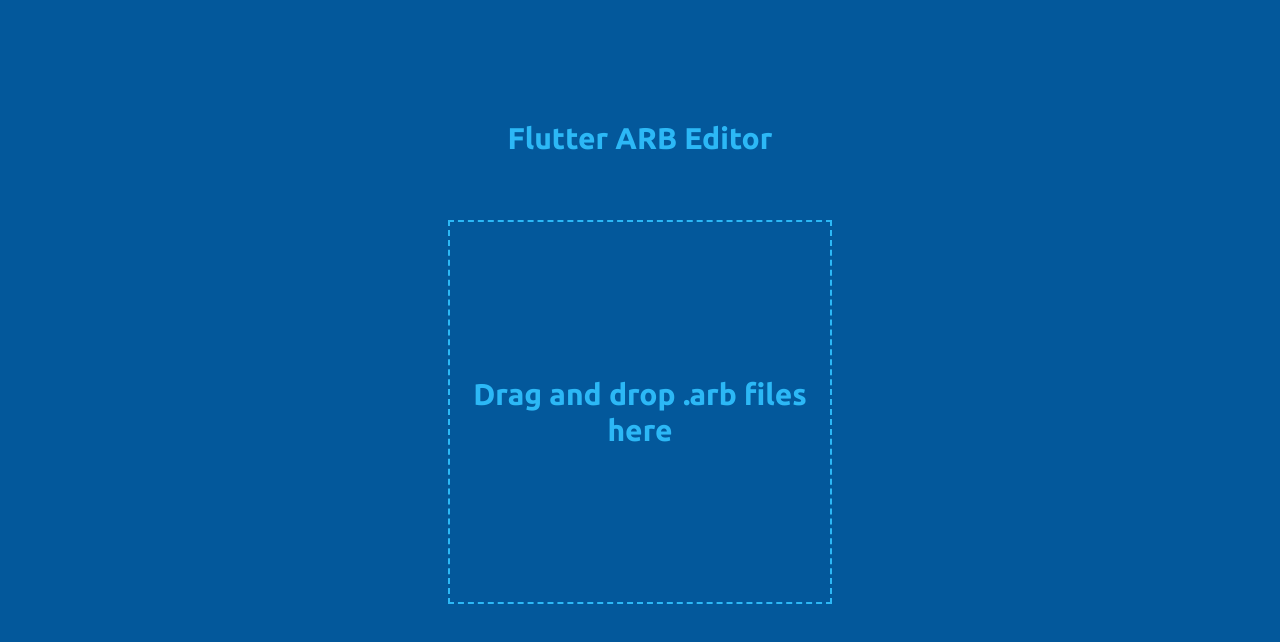
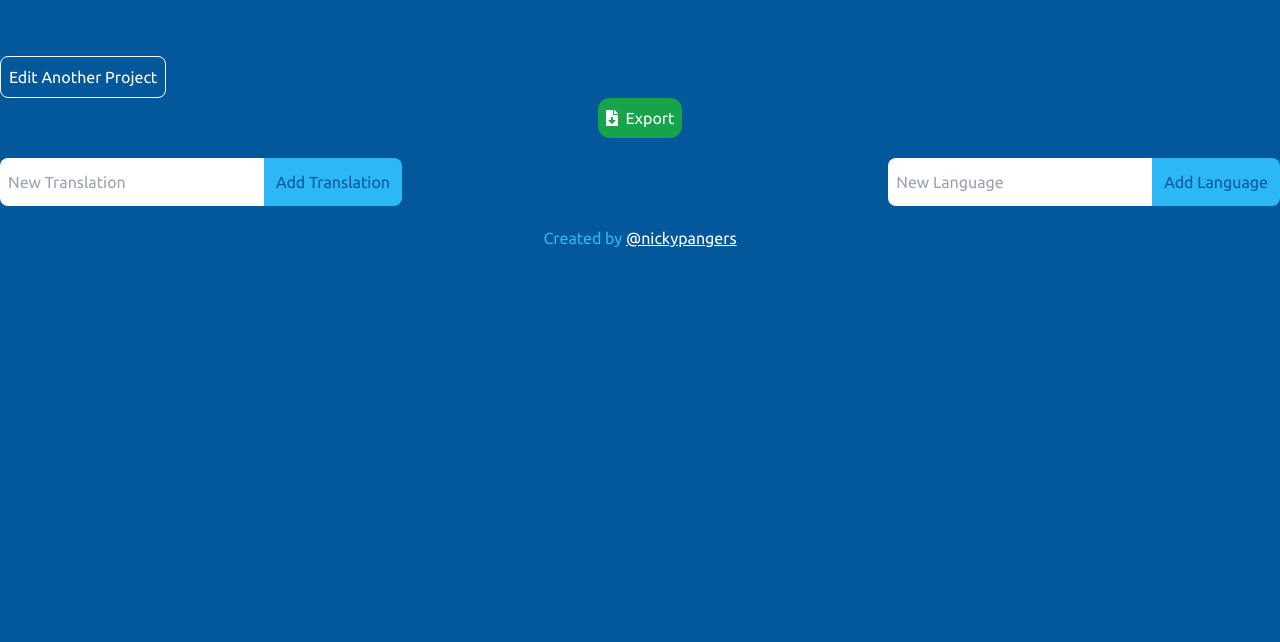
Before and after one commit to nickypangers/flutter-arb, a Vue app: page /#/edit in a window 1280 px wide. Before the commit this address led to /#/. Shown: the top 642 px of the page. Built offline with nearby package versions, Linux system fonts and the light colour scheme.

Commit message:
added footer

```diff
--- a/package.json
+++ b/package.json
@@ -12,6 +12,8 @@
     "@fortawesome/vue-fontawesome": "^3.0.0-5",
     "vue": "^3.2.25",
     "vue-router": "4",
+    "vue-toast-notification": "2.0",
+    "vue-toastification": "^2.0.0-rc.5",
     "vuex": "^4.0.2"
   },
   "devDependencies": {
--- a/src/App.vue
+++ b/src/App.vue
@@ -1,5 +1,6 @@
 <template>
   <div class="container">
     <router-view />
+    <p>Created by <a href="https://nickypangers.com">@nickypangers</a></p>
   </div>
 </template>
--- /dev/null
+++ b/src/components/AddInputFormRow.vue
@@ -0,0 +1,55 @@
+<template>
+  <form @submit.prevent="submit" class="h-12">
+    <input
+      type="text"
+      v-model="value"
+      :placeholder="placeholder"
+      class="h-full rounded-tl-lg rounded-bl-lg p-2 text-black outline-none"
+    />
+    <input
+      type="submit"
+      :value="buttonText"
+      class="bg-secondary p-3 rounded-tr-lg rounded-br-lg text-primary"
+    />
+  </form>
+</template>
+<script>
+import { computed } from "vue";
+export default {
+  name: "AddInputFormRow",
+  props: {
+    modelValue: {
+      type: String,
+      default: "",
+    },
+    buttonText: {
+      type: String,
+      default: "",
+    },
+    placeholder: {
+      type: String,
+      default: "",
+    },
+  },
+  emits: ["update:modelValue", "submit"],
+  setup(props, { emit }) {
+    const value = computed({
+      get() {
+        return props.modelValue;
+      },
+      set(val) {
+        emit("update:modelValue", val);
+      },
+    });
+
+    const submit = () => {
+      emit("submit");
+    };
+
+    return {
+      value,
+      submit,
+    };
+  },
+};
+</script>
--- a/src/components/FileDropArea.vue
+++ b/src/components/FileDropArea.vue
@@ -38,7 +38,7 @@
     );
 
     onMounted(() => {
-      console.log(dropArea.value);
+      // console.log(dropArea.value);
     });
 
     const dragLeaveHandler = (e) => {
--- a/src/components/FormAddInputRow.vue
+++ /dev/null
@@ -1,40 +0,0 @@
-<template>
-  <form action="">
-    <input type="text" v-model="value" :placeholder="placeholder" />
-    <input type="submit" :value="buttonText" />
-  </form>
-</template>
-<script>
-import { computed } from "vue";
-export default {
-  name: "FormAddInputRow",
-  props: {
-    modelValue: {
-      type: String,
-      default: "",
-    },
-    buttonText: {
-      type: String,
-      default: "",
-    },
-    placeholder: {
-      type: String,
-      default: "",
-    },
-  },
-  emits: ["submit"],
-  setup(props, { emit }) {
-    const value = computed({
-      get() {
-        return props.modelValue;
-      },
-      set(val) {
-        emit("submit", val);
-      },
-    });
-    return {
-      value,
-    };
-  },
-};
-</script>
--- a/src/index.css
+++ b/src/index.css
@@ -19,3 +19,7 @@
 h1 {
   @apply font-extrabold text-3xl;
 }
+
+a {
+  @apply underline text-white;
+}
--- a/src/main.js
+++ b/src/main.js
@@ -8,10 +8,14 @@
 import { faTimes, faFileDownload } from "@fortawesome/free-solid-svg-icons";
 import { FontAwesomeIcon } from "@fortawesome/vue-fontawesome";
 
+import Toast from "vue-toastification";
+import "vue-toastification/dist/index.css";
+
 library.add(faTimes);
 library.add(faFileDownload);
 
 createApp(App)
+  .use(Toast, {})
   .use(store)
   .use(router)
   .component("font-awesome-icon", FontAwesomeIcon)
--- a/src/router/index.js
+++ b/src/router/index.js
@@ -13,13 +13,13 @@
     name: "Edit",
     path: "/edit",
     component: Edit,
-    beforeEnter: (to, from, next) => {
-      if (store.state.files.length === 0) {
-        next("/");
-        return;
-      }
-      next();
-    },
+    // beforeEnter: (to, from, next) => {
+    //   if (store.state.files.length === 0) {
+    //     next("/");
+    //     return;
+    //   }
+    //   next();
+    // },
   },
 ];
 
--- a/src/views/Edit.vue
+++ b/src/views/Edit.vue
@@ -3,7 +3,7 @@
     <div class="flex items-center">
       <button
         class="text-white p-2 border border-white rounded-lg"
-        @click="router.push('/')"
+        @click="editAnotherProject"
       >
         Edit Another Project
       </button>
@@ -22,27 +22,19 @@
           >
         </button>
       </div>
-      <div class="flex justify-between items-center">
-        <form @submit.prevent="addLanguage">
-          <input type="text" v-model="newLang" placeholder="New Language" />
-          <input
-            type="submit"
-            value="Add Language"
-            class="bg-blue-200 p-3 rounded-lg my-2"
-          />
-        </form>
-        <form @submit.prevent="addTranslation">
-          <input
-            type="text"
-            v-model="newTranslationKey"
-            placeholder="New Translation"
-          />
-          <input
-            type="submit"
-            value="Add Translation"
-            class="bg-blue-200 p-3 rounded-lg my-2"
-          />
-        </form>
+      <div class="flex justify-between items-center my-5">
+        <add-input-form-row
+          v-model="newTranslationKey"
+          placeholder="New Translation"
+          button-text="Add Translation"
+          @submit="addTranslation"
+        />
+        <add-input-form-row
+          v-model="newLang"
+          placeholder="New Language"
+          button-text="Add Language"
+          @submit="addLanguage"
+        />
       </div>
       <div class="grid grid-cols-2 gap-3">
         <translation-box
@@ -60,8 +52,10 @@
 import { useStore } from "vuex";
 import { useRouter } from "vue-router";
 import { ref, computed, onMounted } from "vue";
+import { useToast } from "vue-toastification";
+import { exportToFiles } from "../common/export";
+import AddInputFormRow from "../components/AddInputFormRow.vue";
 import TranslationBox from "../components/TranslationBox.vue";
-import { exportToFiles } from "../common/export";
 import {
   getLanguageFromName,
   getContentFromFile,
@@ -70,8 +64,10 @@
 export default {
   components: {
     TranslationBox,
+    AddInputFormRow,
   },
   setup() {
+    const toast = useToast();
     const router = useRouter();
     const store = useStore();
     const files = computed(() => Array.from(store.state.files));
@@ -118,6 +114,7 @@
 
     const addTranslation = () => {
       if (!newTranslationKey.value) {
+        toast.warning("Please enter a translation key");
         return;
       }
       let content = {};
@@ -130,18 +127,21 @@
 
     const addLanguage = () => {
       if (!newLang.value) {
-        console.debug("addLanguage", "newLang empty");
+        // console.debug("addLanguage", "newLang empty");
+        toast.warning("Language cannot be empty");
         return;
       }
 
       if (editableContent.value.length === 0) {
-        console.debug("addLanguage", "editableContent empty");
+        // console.debug("addLanguage", "editableContent empty");
+        toast.warning("No translations to add language to");
         return;
       }
 
       editableContent.value.forEach((content) => {
         if (content[1][newLang.value]) {
-          console.debug("addLanguage", "newLang already exists");
+          // console.debug("addLanguage", "newLang already exists");
+          toast.warning("Language already exists");
           return;
         }
         content[1][newLang.value] = "";
@@ -155,9 +155,32 @@
     };
 
     const exportTranslations = () => {
+      if (languages.value.length === 0) {
+        // console.debug("export", "languages empty");
+        toast.warning("No translations to export");
+        return;
+      }
+
+      if (editableContent.value.length === 0) {
+        // console.debug("export", "editableContent empty");
+        toast.warning("No translations to export");
+        return;
+      }
+
       languages.value.forEach((lang) => {
         exportToFiles(editableContent.value, lang);
       });
+      toast.success("Successfully exported");
+    };
+
+    const editAnotherProject = () => {
+      store.dispatch("clearFiles");
+      if (store.state.files.length !== 0) {
+        // console.debug("editAnotherProject", "files not empty");
+        toast.warning("Something went wrong. Please refresh window");
+        return;
+      }
+      router.push("/");
     };
 
     onMounted(async () => {
@@ -180,6 +203,7 @@
       newLang,
       newTranslationKey,
       exportTranslations,
+      editAnotherProject,
     };
   },
 };
--- a/src/views/Home.vue
+++ b/src/views/Home.vue
@@ -8,12 +8,20 @@
     >
       <file-drop-area />
     </div>
+    <div class="mt-12">
+      <button
+        class="p-3 bg-secondary text-white text-lg rounded-lg"
+        @click="router.push('/edit')"
+      >
+        Start New Project
+      </button>
+    </div>
   </div>
 </template>
 <script>
 import FileDropArea from "../components/FileDropArea.vue";
 import { useStore } from "vuex";
-import { computed, watch } from "vue";
+import { computed, watch, onMounted } from "vue";
 import { useRouter } from "vue-router";
 export default {
   components: {
@@ -23,6 +31,7 @@
     const store = useStore();
     const router = useRouter();
     const files = computed(() => Array.from(store.state.files));
+
     watch(
       () => store.state.files,
       (newVal) => {
@@ -32,8 +41,12 @@
         router.push("/edit");
       }
     );
+
+    onMounted(() => {});
+
     return {
       files,
+      router,
     };
   },
 };
```
Also changed, not shown: 1 other file (tests, documents, lock files or other folders).
